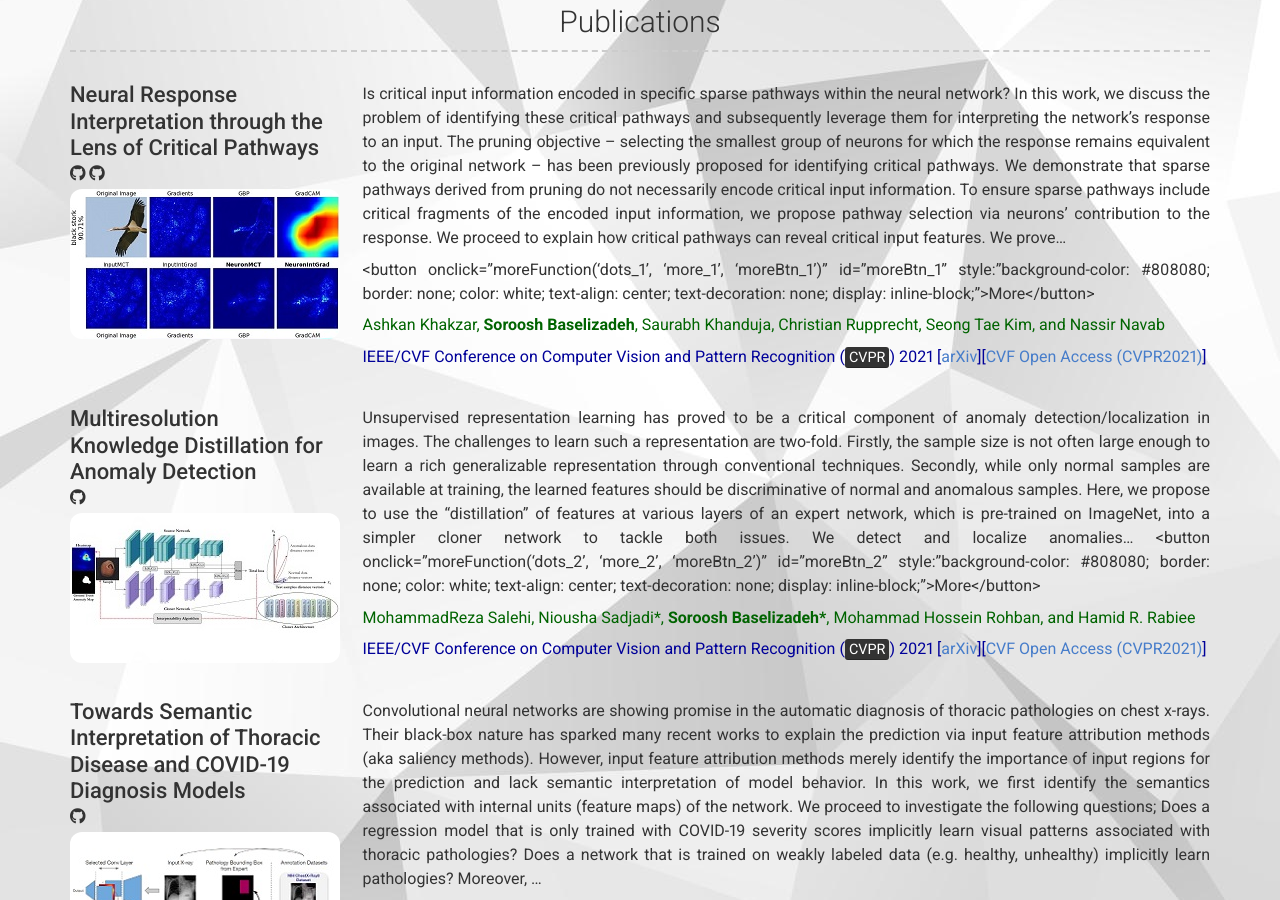
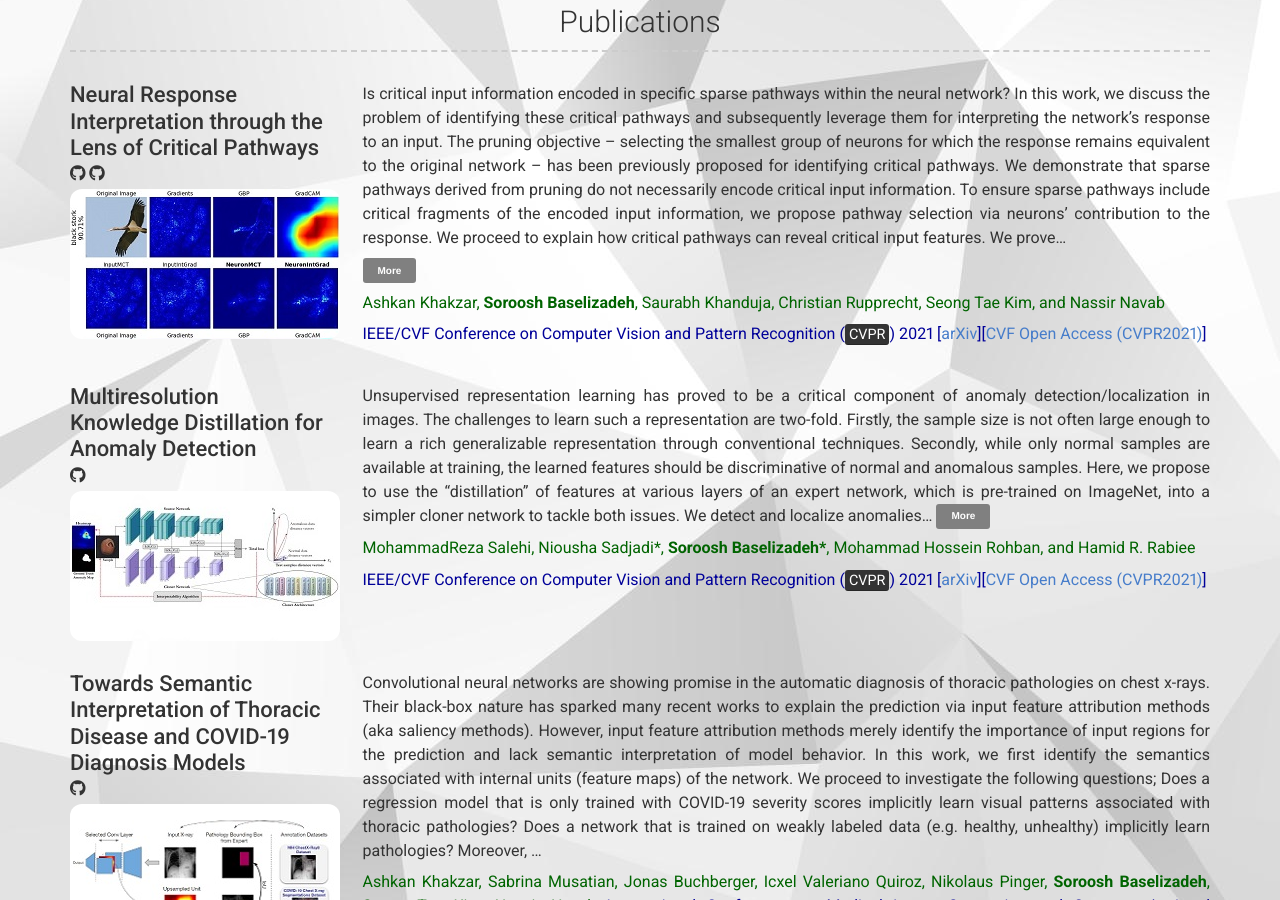
Before and after one commit to Soroosh-Bsl/soroosh-bsl.github.io, a Jekyll site: the page built from index.md, in a window 1280 px wide and 900 px high, scrolled down 1031 px. Built offline with Jekyll 4.4.1, drawn with Linux system fonts in a browser that asks for light colours; nearby versions of some CDN libraries; a style sheet for code colours, icons or effects is not loaded.

Commit message:
more btn test4

```diff
--- a/_config.yml
+++ b/_config.yml
@@ -119,7 +119,7 @@ content:
           proposing a feature attribution method: "pathway gradient". We validate our interpretation method using mainstream evaluation experiments. The validation of pathway gradient interpretation method further confirms
           that selected pathways using neuron contributions correspond to critical input features.
 
-          <button onclick="moreFunction('dots_1', 'more_1', 'moreBtn_1')" id="moreBtn_1" style:"background-color: #808080; border: none; color: white; text-align: center; text-decoration: none; display: inline-block;">More</button>
+          <button onclick="moreFunction('dots_1', 'more_1', 'moreBtn_1')" id="moreBtn_1" style="background-color: #808080; border: none; color: white; text-align: center; text-decoration: none; display: inline-block;">More</button>
 
           <span style="color:#006400"> Ashkan Khakzar, <strong>Soroosh Baselizadeh</strong>, Saurabh Khanduja, Christian Rupprecht, Seong Tae Kim, and Nassir Navab </span>
 
@@ -145,7 +145,7 @@ content:
           with no need for any special or intensive training procedure, we incorporate interpretability algorithms in our novel framework to localize anomalous regions.
           Despite the striking difference between some test datasets and ImageNet, we achieve competitive or significantly superior results compared to SOTA on MNIST, F-MNIST, CIFAR-10, MVTecAD, Retinal-OCT,
           and two other medical datasets on both anomaly detection and localization.</span>
-          <button onclick="moreFunction('dots_2', 'more_2', 'moreBtn_2')" id="moreBtn_2" style:"background-color: #808080; border: none; color: white; text-align: center; text-decoration: none; display: inline-block;">More</button>
+          <button onclick="moreFunction('dots_2', 'more_2', 'moreBtn_2')" id="moreBtn_2" style="background-color: #808080; border: none; color: white; text-align: center; text-decoration: none; display: inline-block;">More</button>
 
           <span style="color:#006400"> MohammadReza Salehi, Niousha Sadjadi*, <strong>Soroosh Baselizadeh*</strong>, Mohammad Hossein Rohban, and Hamid R. Rabiee </span>
 
@@ -167,7 +167,7 @@ content:
           implicitly learn pathologies? Moreover, <span id="dots_3">...</span><span id="more_3" style="display:none"> we investigate the effect of pretraining and data imbalance on the interpretability of learned features.
           In addition to the analysis, we propose semantic attribution to semantically explain each prediction. We present our findings using publicly available chest pathologies (CheXpert, NIH ChestX-ray8)
           and COVID-19 datasets (BrixIA, and COVID-19 chest X-ray segmentation dataset).
-          <button onclick="moreFunction('dots_3', 'more_3', 'moreBtn_3')" id="moreBtn_3" style:"background-color: #808080; border: none; color: white; text-align: center; text-decoration: none; display: inline-block;">More</button>
+          <button onclick="moreFunction('dots_3', 'more_3', 'moreBtn_3')" id="moreBtn_3" style="background-color: #808080; border: none; color: white; text-align: center; text-decoration: none; display: inline-block;">More</button>
 
           <span style="color:#006400"> Ashkan Khakzar, Sabrina Musatian, Jonas Buchberger, Icxel Valeriano Quiroz, Nikolaus Pinger, <strong>Soroosh Baselizadeh</strong>, Seong Tae Kim, Nassir Navab </span>
           <span style="color:#000099"> International Conference on Medical Image Computing and Computer-Assisted Intervention (<mark>MICCAI</mark>) 2021
@@ -187,7 +187,7 @@ content:
           randomization. Specifically for methods that aggregate the gradients of a chosen layer such as GradCAM++ and FullGrad, exclusively aggregating positive gradients is detrimental.
           <span id="dots_4">...</span><span id="more_4" style="display:none"> We further support this by proposing several variants of aggregation methods with positive handling of gradient information.
           For methods that backpropagate gradient information such as LRP, RectGrad, and Guided Backpropagation, we show the destructive effect of exclusively propagating positive gradient information.
-          <button onclick="moreFunction('dots_4', 'more_4', 'moreBtn_4')" id="moreBtn_4" style:"background-color: #808080; border: none; color: white; text-align: center; text-decoration: none; display: inline-block;">More</button>
+          <button onclick="moreFunction('dots_4', 'more_4', 'moreBtn_4')" id="moreBtn_4" style="background-color: #808080; border: none; color: white; text-align: center; text-decoration: none; display: inline-block;">More</button>
 
           <span style="color:#006400"> Ashkan Khakzar, <strong>Soroosh Baselizadeh</strong> and Nassir Navab </span>
 
```
